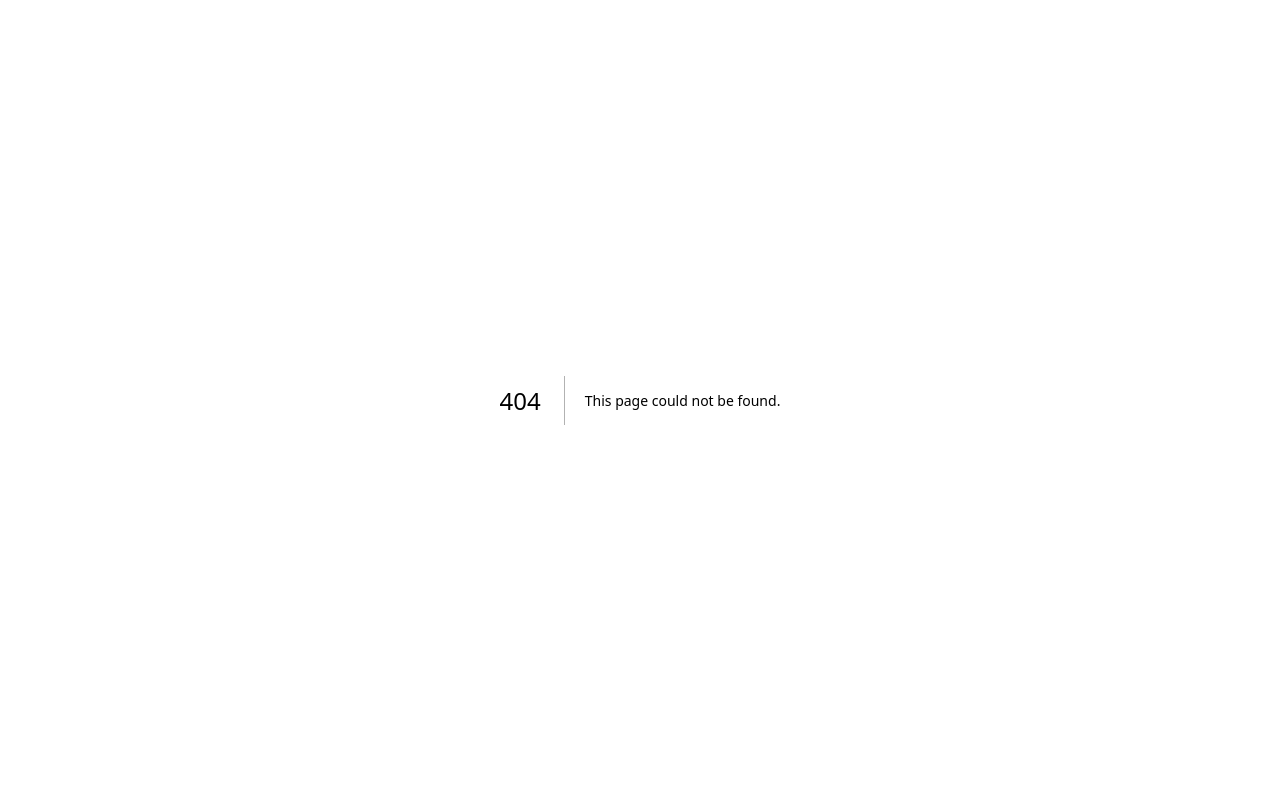
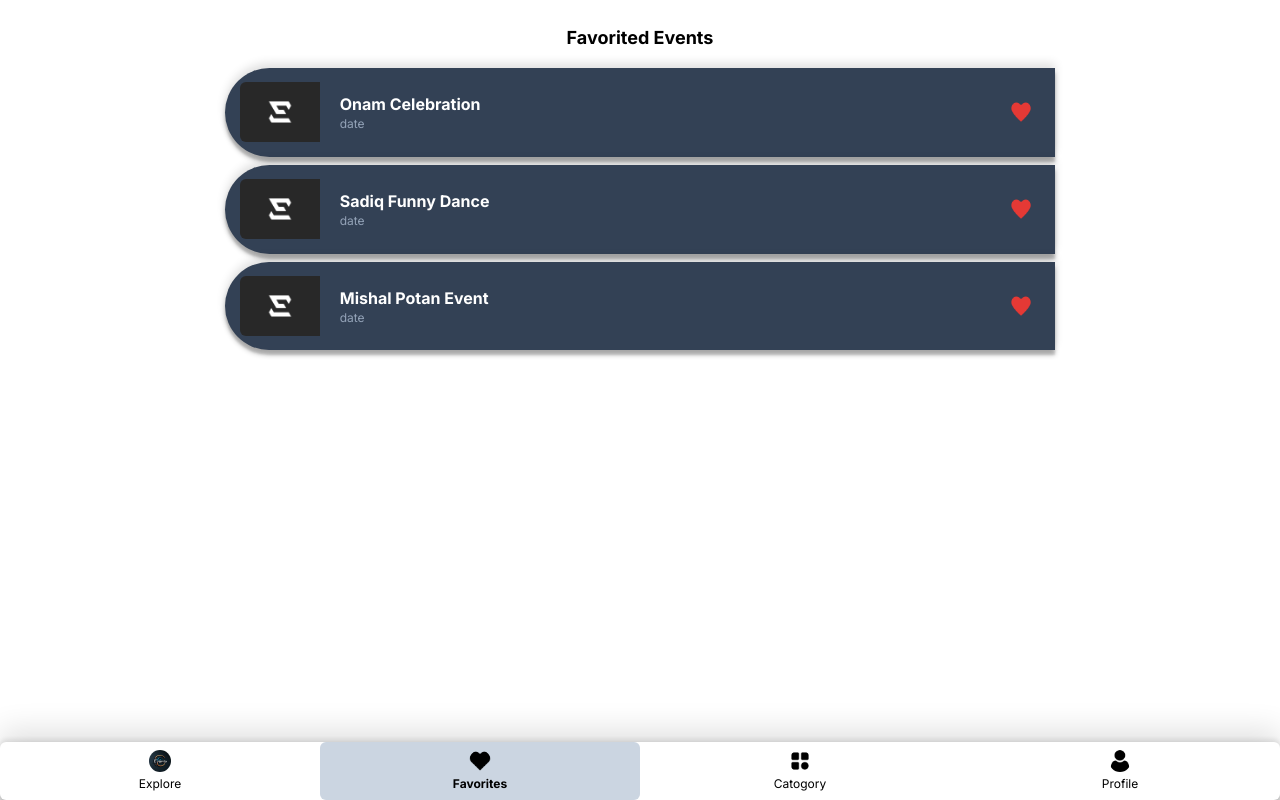
Before and after one commit to sadi-1010011/evento, a Next.js app: page /favorites in a window 1280 px wide. Before the commit this address had no page. Built offline with nearby package versions, Linux system fonts and the light colour scheme.

Commit message:
added favorites page, UI, bug fix

```diff
--- a/app/api/events/route.ts
+++ b/app/api/events/route.ts
@@ -40,18 +40,3 @@ export async function POST(req: Request) {
     }
 
 }
-
-export async function DELETE() {
-    // self explanatory
-    await connectMongoDB();
-    // try to get items
-    try {
-        const events = await Event.find({});
-        return NextResponse.json({ message: 'event successfully deleted' });
-    }
-    // err handling here..
-    catch (error: any) {
-        return NextResponse.json({ error: error.message });
-    }
-
-}
--- a/app/catogory/page.tsx
+++ b/app/catogory/page.tsx
@@ -1,17 +1,11 @@
 "use client"
 
-import DummyImg from "@/assets/eventoLogo.jpeg";
-import catogories from "@/data/catogoriesData";
-import Image from "next/image";
-import { useRouter } from "next/navigation";
-import { useState } from "react";
 import SearchBar from "@/components/searchbar/SearchBar";
 import BottomNavBar from "@/components/bottomnavbar/BottomNavBar";
+import CatogoryCard from "@/components/catogorycard/Catogorycard";
 
 export default function CatogoryPage() {
 
-    const [selectedCatogory, setSelectedCatogory] = useState('sports');
-    const router = useRouter();
 
     return (
         <div className="w-screen h-screen pt-3">
@@ -19,18 +13,17 @@ export default function CatogoryPage() {
             <div className="flex items-center justify-evenly flex-wrap px-6 py-4">
 
             <div className="mb-4">
+
                 <SearchBar />
+
             </div>
 
-                {
-                    // when clicked, sets the selected catogory item
-                    catogories.map(catogory => <div key={catogory} onClick={ (e)=> setSelectedCatogory(e.currentTarget?.lastChild?.textContent ? (e.currentTarget.lastChild.textContent).toLowerCase() : '' ) /* router.push('/home') */ } className={`w-5/12 p-1 transition-all rounded-md my-2 ${selectedCatogory === catogory ? 'bg-slate-200 text-black' : 'bg-slate-900 text-white'} `}>
-                        <Image priority src={DummyImg} className="w-full h-auto rounded-md" alt="catogory icon" />
-                        <h2 className="text-center pt-1 m-0 capitalize font-semibold">{ catogory }</h2>
-                    </div>)
-                }
+                <CatogoryCard active="All" />
+
             </div>
+
             <BottomNavBar active="Catogory" />
+
         </div>
     )
 }
--- a/app/event/[id]/page.tsx
+++ b/app/event/[id]/page.tsx
@@ -1,4 +1,4 @@
-"use client" // client page
+"use client"; // client page
 export const dynamic = 'force-dynamic'; // force dynamic route
 
 import Image from "next/image";
@@ -35,10 +35,10 @@ export default function EventPage() {
     useEffect(() => {
         // fetch all data by id
         console.log('loading event page..');
-        if (typeof id === "string") get_eventById(id).then((result) => {
+        if (id) get_eventById(id).then((result) => {
                 console.log('found element by id', result)
                 if (result) setEvent(result)
-                else return;
+                // else return;
             }
         )
     }, [id]);
@@ -82,8 +82,6 @@ export default function EventPage() {
                     <h2>Date</h2>
                     <h1>{ event ? event.date : 'Date..' }</h1>
                 </div>
-
-
             </div>
 
 
--- a/app/event/[id]/styles.module.css
+++ /dev/null
@@ -1 +0,0 @@
-/* styles for event page */
--- /dev/null
+++ b/app/favorites/page.tsx
@@ -0,0 +1,21 @@
+"use client"
+
+import BottomNavBar from "@/components/bottomnavbar/BottomNavBar";
+import FavoritesCard from "@/components/favoritescard/favoritescard";
+
+export default function FavoritesPage() {
+
+    return (
+        <div className="flex min-h-screen w-full flex-col px-3 py-6 ">
+            <h1 className="w-full text-center text-lg text-black capitalize font-bold">favorited events</h1>
+
+            <div className="flex w-full flex-col items-center justify-center py-4">
+                <FavoritesCard title="onam celebration" />
+                <FavoritesCard title="Sadiq funny dance" />
+                <FavoritesCard title="Mishal potan Event" />
+            </div>
+
+            <BottomNavBar active="Favorites" />
+        </div>
+    );
+}
--- a/app/home/page.tsx
+++ b/app/home/page.tsx
@@ -17,12 +17,14 @@ import { get_allEvents } from "../(fetchAPI)/restAPI";
 export default function HomePage() {
 
     const [events, setEvents] = useState([]);
+    const [isoffline, setOffline] = useState(false);
 
     useEffect(()=> {
         // get events data
         get_allEvents().then((events) => {
             if (events.length)
                 setEvents(events);
+            else setOffline(true);
         });
     }, []);
 
@@ -35,7 +37,11 @@ export default function HomePage() {
             <div className="w-full bg-white min-h-screen overflow-auto mt-0 px-2">
 
                 {
+                    isoffline ?
+                        <h1 className="my-40 w-full text-center text-lg text-slate-400 capitalize font-bold">Development Mode !</h1>
+                        :
                     events.length ?
+
                         events.map((event,i) => <EventCard key={i} data={event} />)
                             :
                         <div className="my-6">
--- a/components/bottomnavbar/BottomNavBar.tsx
+++ b/components/bottomnavbar/BottomNavBar.tsx
@@ -28,7 +28,7 @@ export default function BottomNavBar({ active = 'Explore'}) {
         if (item === 'Explore')
             router.push('/home');
         if (item === 'Favorites')
-            alert('favorites under construction')
+            router.push('/favorites');
         if (item === 'Profile')
             router.push('/profile/1');
     }
@@ -36,22 +36,22 @@ export default function BottomNavBar({ active = 'Explore'}) {
     return (
         <div style={{ boxShadow: "rgba(0, 0, 0, 0.25) 0px 54px 55px, rgba(0, 0, 0, 0.12) 0px -12px 30px, rgba(0, 0, 0, 0.12) 0px 4px 6px, rgba(0, 0, 0, 0.17) 0px 12px 13px, rgba(0, 0, 0, 0.09) 0px -3px 5px" }} className="flex fixed bottom-0 left-0 right-0 bg-white rounded-md z-30 text-black w-full flex-row items-center justify-evenly">
 
-                    <div onClick={ () => changeActiveTab('Explore') } onMouseOver={ (event)=> { event.currentTarget.style.backgroundColor = 'wheat' }} onMouseLeave={ (event)=> { event.currentTarget.style.backgroundColor = 'white' }} className={`flex w-full rounded-md flex-col items-center pb-1 pt-2 transition-all ${ activeTab === 'Explore' ? 'font-bold' : 'font-normal' }`}>
+                    <div onClick={ () => changeActiveTab('Explore') } className={`flex w-full rounded-md flex-col items-center pb-1 pt-2 transition-all hover:bg-slate-400 hover:text-white ${ activeTab  === 'Explore' ? 'font-bold bg-slate-300' : 'font-normal' }`}>
                         <Image className="rounded-full" src={DummyIcons} width={22} height={22} alt="tab icon" />
                         <span className={`text-xs capitalize my-1 ${ activeTab === 'Explore' ? 'font-bold' : 'font-normal' }`}>Explore</span>
                     </div>
 
-                    <div onClick={ () => changeActiveTab('Favorites') } onMouseOver={ (event)=> { event.currentTarget.style.backgroundColor = 'wheat' }} onMouseLeave={ (event)=> { event.currentTarget.style.backgroundColor = 'white' }} className={`flex w-full rounded-md flex-col items-center pb-1 pt-2 transition-all ${ activeTab === 'Favorites' ? 'font-bold' : 'font-normal' }`}>
+                    <div onClick={ () => changeActiveTab('Favorites') } className={`flex w-full rounded-md flex-col items-center pb-1 pt-2 transition-all hover:bg-slate-400 hover:text-white ${ activeTab === 'Favorites' ? 'font-bold bg-slate-300' : 'font-normal' }`}>
                         <Image className="rounded-full" src={FavIcon} width={22} height={22} alt="tab icon" />
                         <span className={`text-xs capitalize my-1 ${ activeTab === 'Favorites' ? 'font-bold' : 'font-normal' }`}>Favorites</span>
                     </div>
 
-                    <div onClick={ () => changeActiveTab('Catogory') } onMouseOver={ (event)=> { event.currentTarget.style.backgroundColor = 'wheat' }} onMouseLeave={ (event)=> { event.currentTarget.style.backgroundColor = 'white' }} className={`flex w-full rounded-md flex-col items-center pb-1 pt-2 transition-all ${ activeTab === 'Catogory' ? 'font-bold' : 'font-normal' }`}>
+                    <div onClick={ () => changeActiveTab('Catogory') } className={`flex w-full rounded-md flex-col items-center pb-1 pt-2 transition-all hover:bg-slate-400 hover:text-white ${ activeTab === 'Catogory' ? 'font-bold bg-slate-300' : 'font-normal' }`}>
                         <Image className="rounded-full" src={CatogoryIcon} width={22} height={22} alt="tab icon" />
                         <span className={`text-xs capitalize my-1 ${ activeTab === 'Catogory' ? 'font-bold' : 'font-normal' }`}>Catogory</span>
                     </div>
 
-                    <div onClick={ () => changeActiveTab('Profile') } onMouseOver={ (event)=> { event.currentTarget.style.backgroundColor = 'wheat' }} onMouseLeave={ (event)=> { event.currentTarget.style.backgroundColor = 'white' }} className={`flex w-full rounded-md flex-col items-center pb-1 pt-2 transition-all ${ activeTab === 'Profile' ? 'font-bold' : 'font-normal' }`}>
+                    <div onClick={ () => changeActiveTab('Profile') } className={`flex w-full rounded-md flex-col items-center pb-1 pt-2 transition-all hover:bg-slate-400 hover:text-white ${ activeTab === 'Profile' ? 'font-bold bg-slate-300' : 'font-normal' }`}>
                         <Image className="rounded-full" src={ProfileIcon} width={22} height={22} alt="tab icon" />
                         <span className={`text-xs capitalize my-1 ${ activeTab === 'Profile' ? 'font-bold' : 'font-normal' }`}>Profile</span>
                     </div>
--- a/components/catogories/Catogories.tsx
+++ /dev/null
@@ -1,37 +0,0 @@
-"use client"
-
-import DummyIcons from "@/assets/evento.jpeg";
-import catogories from "@/data/catogoriesData";
-import Image from "next/image";
-import { useRouter } from "next/navigation";
-import { useState } from "react";
-
-export default function Catogories() {
-
-    const [activeTab, setActiveTab] = useState('sports');
-    const router = useRouter();
-    const catogoryLimit = 5; // number of items to show in UI.
-
-    function changeActiveCatogory(item: string) {
-        setActiveTab(item);
-    }
-
-    return (
-        <div className="flex w-full flex-row items-center justify-evenly border-b-2 border-b-slate-900">
-            {
-                catogories.map((item, i) => i >= catogoryLimit -1  ? false : // -1 for array index
-                    (<div key={item} onClick={ () => changeActiveCatogory(item) } onMouseOver={ (event)=> { event.currentTarget.style.backgroundColor = 'rgb(75 70 65 / 80%)' }} onMouseLeave={ (event)=> { event.currentTarget.style.backgroundColor = 'black' }} className={`flex w-full rounded-md flex-col items-center py-2 transition-all ${ activeTab === item ? 'border-b-2' : 'border-b-0' }`}>
-                        <Image className="bg-white rounded-full" src={DummyIcons} width={30} height={30} alt="catogory icon" />
-                        <span className="text-xs font-semibold capitalize my-1">{ item }</span>
-                    </div>))
-            }
-                    {/* MORE BTN -> */}
-
-                    <div onClick={ () => router.push('/catogory') } onMouseOver={ (event)=> { event.currentTarget.style.backgroundColor = 'rgb(75 70 65 / 80%)' }} onMouseLeave={ (event)=> { event.currentTarget.style.backgroundColor = 'black' }} className='flex w-full rounded-md flex-col items-center py-2 transition-all border-b-0'>
-                        <Image className="bg-white rounded-full" src={DummyIcons} width={30} height={30} alt="more icon" />
-                        <span className="text-xs font-semibold capitalize my-1">More</span>
-                    </div>
-
-        </div>
-    );
-}
--- /dev/null
+++ b/components/catogorycard/Catogorycard.tsx
@@ -0,0 +1,19 @@
+import catogories from "@/data/catogoriesData";
+import CatogoryTranspIcon from "@/assets/icons/categories-transparent.png";
+import CatogoryIcon from "@/assets/icons/categories.png";
+import Image from "next/image";
+import { useState } from "react";
+
+
+export default function CatogoryCard({ active }: { active: string }) {
+
+    const [selectedCatogory, setSelectedCatogory] = useState(active.toLowerCase());
+
+    return (
+        catogories.map(catogory =>
+            <div key={catogory} onClick={ (e)=> setSelectedCatogory(e.currentTarget?.lastChild?.textContent ? (e.currentTarget.lastChild.textContent).toLowerCase() : '' ) /* router.push('/home') */ } className={`w-5/12 p-1 rounded-xl my-2 ${selectedCatogory === catogory ? 'bg-green-300 text-black' : 'bg-green-100 text-black'} `}>
+                <Image priority src={ selectedCatogory === catogory ? CatogoryIcon : CatogoryTranspIcon } className="w-full h-auto p-4 pb-0 rounded-md" alt="catogory icon" />
+                <h2 className="text-center pt-1 pb-3 m-0 capitalize font-semibold">{ catogory }</h2>
+            </div>)
+    )
+}
--- /dev/null
+++ b/components/favoritescard/FavoritesCard.tsx
@@ -0,0 +1,34 @@
+import DummyImg from "@/assets/eventoLogo.jpeg";
+import Favicon from "@/assets/icons/fav-red.png";
+import Image from "next/image";
+import { useEffect, useRef } from "react";
+
+export default function FavoritesCard({ title }: { title: string }) {
+
+    const favcardref = useRef(null);
+
+    useEffect(()=> {
+        // Drop like animation for UX
+        if (favcardref.current) {
+            const favcard = favcardref.current;
+            try {
+                favcard.style.transition = '0.6s';
+                favcard.style.marginBottom = '0.5rem';
+                favcard.style.padding = '0.9rem';
+            } catch (error) {
+                console.log('unable to perform animation: ', error);
+            }
+        }
+    }, []);
+
+    return (
+        <div id="favcard" ref={favcardref} className="flex w-full items-center justify-between py-1 px-3 my-0 bg-slate-700 rounded-s-full" style={{ 'boxShadow': 'rgba(0, 0, 0, 0.25) 0px 5px 5px, rgba(0, 0, 0, 0.12) 0px -5px 10px, rgba(0, 0, 0, 0.12) 0px 5px 2px'}}>
+            <Image className="rounded-s-md mr-3" priority src={DummyImg} width={80} height={60} alt="event thumbnail" />
+            <div className="flex flex-col w-full px-2">
+                <h1 className="text-md text-white font-bold capitalize m-0 p-0">{title}</h1>
+                <span className="text-xs text-slate-400">date</span>
+            </div>
+            <Image className="mx-2" src={Favicon} width={22} height={22} alt="favicon" />
+        </div>
+    );
+}
```
Lines whose indentation alone changed are shown as unchanged.
